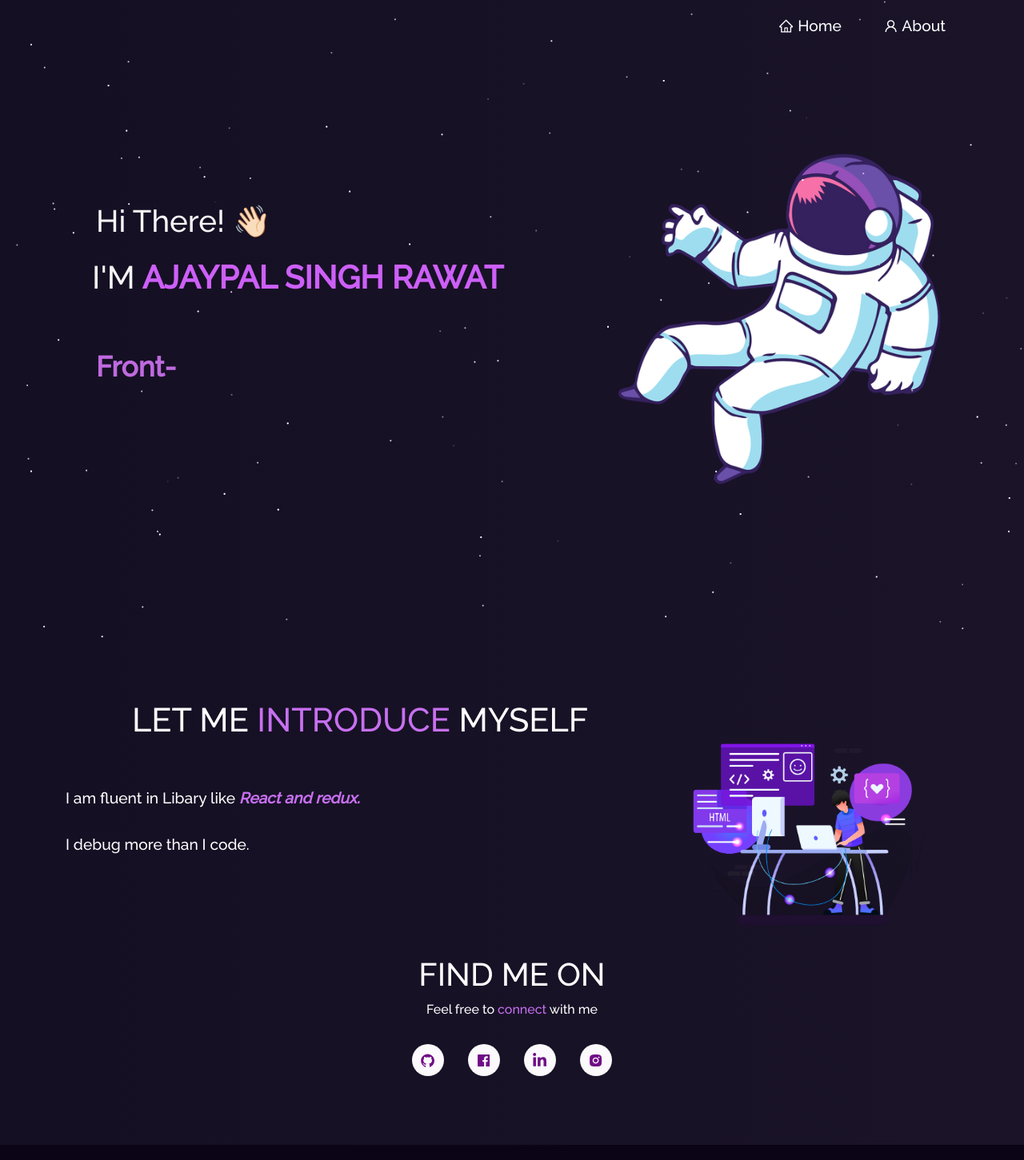
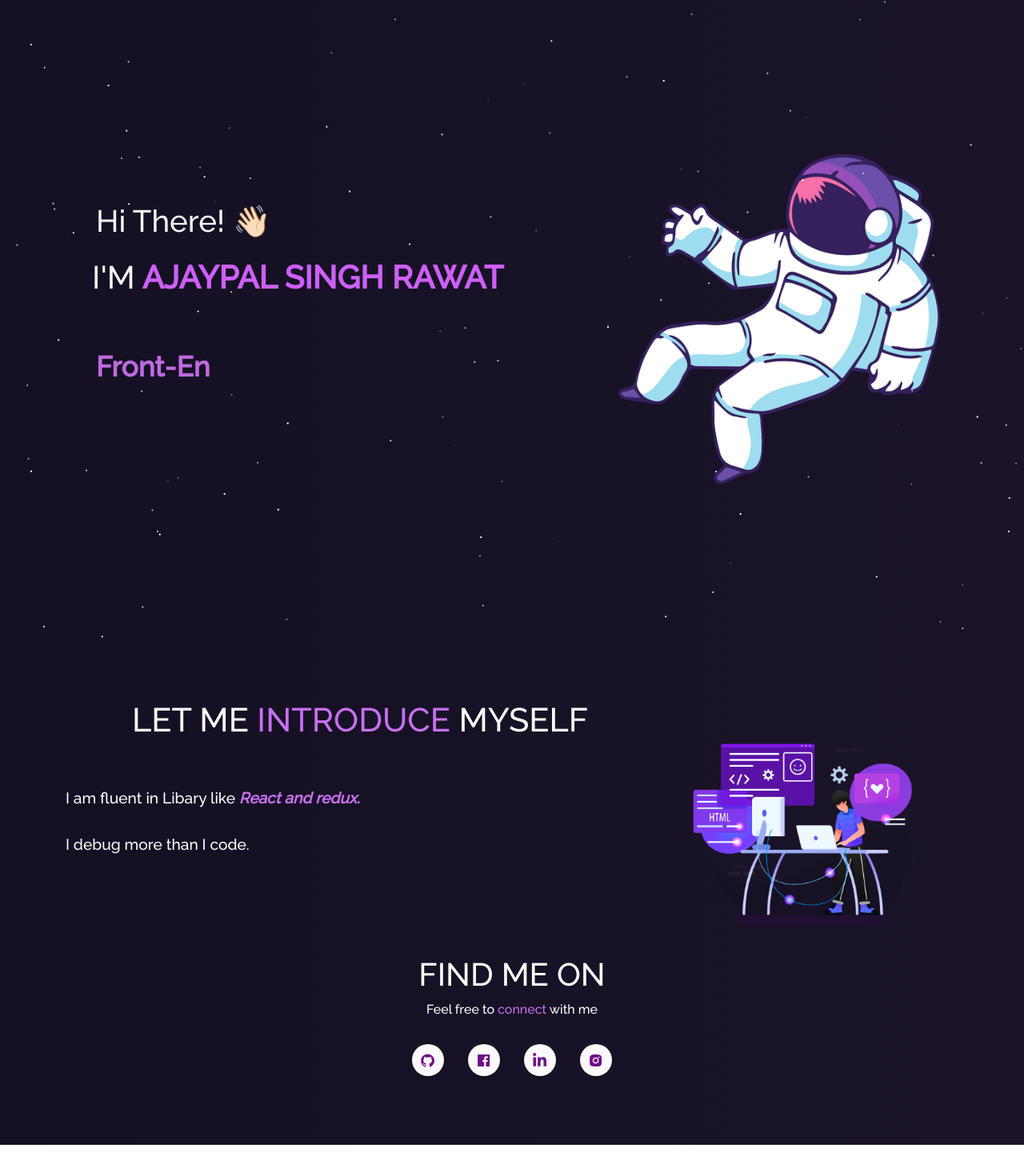
Before and after one commit to ajayrawat2001/ajayrawat.netlify, a React (Create React App) app: page / in a window 1280 px wide. Shown: the top 1451 px of the page at 80% size. Built offline with nearby package versions, Linux system fonts and the light colour scheme.

Commit message:
without router

```diff
--- a/src/App.js
+++ b/src/App.js
@@ -4,7 +4,7 @@ import Navbar from "./component/Navbar";
 import Home from "./pages/home/Home";
 import About from "./pages/about/About";
 import Footer from "./component/Footer";
-import { HashRouter, Route, Routes, Navigate } from "react-router-dom";
+// import { HashRouter, Route, Routes, Navigate } from "react-router-dom";
 import ScrollToTop from "./component/ScrollToTop";
 import "./Style.css";
 import "./App.css";
@@ -22,19 +22,22 @@ function App() {
   }, []);
 
   return (
-    <HashRouter basename="/">
-      <Preloader load={load} />
-      <div className="App" id={load ? "no-scroll" : "scroll"}>
-        <Navbar />
-        <ScrollToTop />
-        <Routes>
-          <Route path="/" element={<Home />} />
-          <Route path="/about" element={<About />} />
-          <Route path="*" element={<Navigate to="/" />} />
-        </Routes>
-        <Footer />
-      </div>
-    </HashRouter>
+    // <HashRouter basename="/">
+    //   <Preloader load={load} />
+    //   <div className="App" id={load ? "no-scroll" : "scroll"}>
+    //     <Navbar />
+    //     <ScrollToTop />
+    //     <Routes>
+    //       <Route path="/" element={<Home />} />
+    //       <Route path="/about" element={<About />} />
+    //       <Route path="*" element={<Navigate to="/" />} />
+    //     </Routes>
+    //     <Footer />
+    //   </div>
+    // </HashRouter>
+    <div className="App">
+<Home/>
+    </div>
   );
 }
 
```
